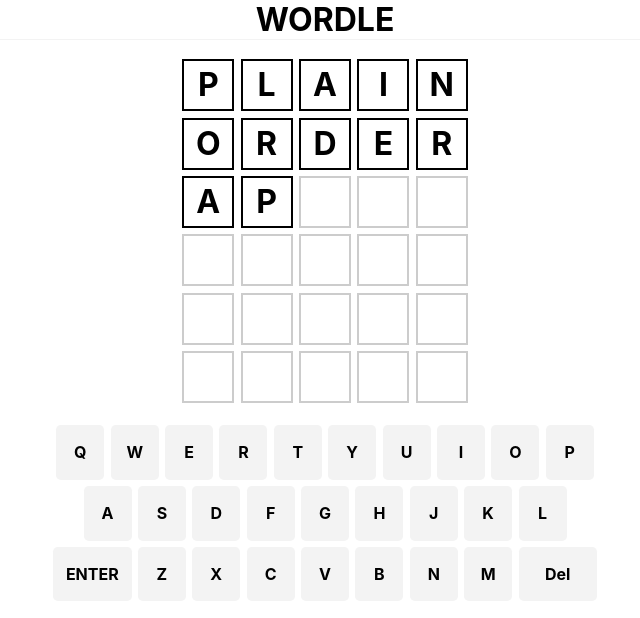
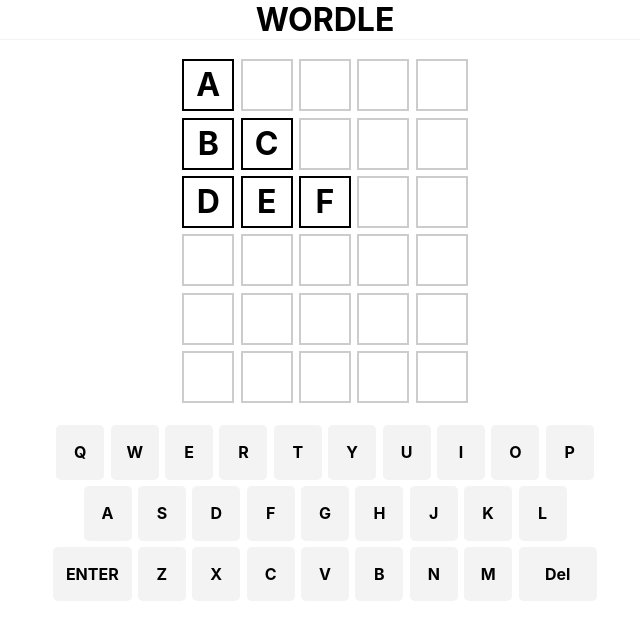
Before and after one commit to ksugimori/react-wordle, a React (Create React App) app: page / in a window 1280 px wide. Shown: the top 618 px of the page, without its empty margins (315-955 px from the left). Built offline with nearby package versions, Linux system fonts and the light colour scheme.

Commit message:
gameSlice 作成

```diff
--- a/src/app/components/WordList.tsx
+++ b/src/app/components/WordList.tsx
@@ -1,4 +1,7 @@
 import React from "react";
+import { useAppSelector, useAppDispatch } from '../../app/hooks';
+import { selectWords, addWord } from "../../features/game/gameSlice";
+
 import Word from "./Word";
 
 import styled from "styled-components";
@@ -15,15 +18,18 @@
 `;
 
 export default function WordList() {
+  const words = useAppSelector(selectWords);
+  const dispatch = useAppDispatch();
+
+  const wordComponents = Array(6).fill('')
+    .map((_, i) => words[i] || '')
+    .map(w => <Word value={w} />);
+  console.log(wordComponents);
+
   return (
-    <Container>
+    <Container onClick={() => dispatch(addWord("abcde"))}>
       <List>
-        <Word value="plain"></Word>
-        <Word value="order"></Word>
-        <Word value="ap"></Word>
-        <Word value=""></Word>
-        <Word value=""></Word>
-        <Word value=""></Word>
+        {wordComponents}
       </List>
     </Container>
   );
--- a/src/app/store.ts
+++ b/src/app/store.ts
@@ -1,9 +1,11 @@
 import { configureStore, ThunkAction, Action } from '@reduxjs/toolkit';
 import counterReducer from '../features/counter/counterSlice';
+import gameReducer from '../features/game/gameSlice';
 
 export const store = configureStore({
   reducer: {
     counter: counterReducer,
+    game: gameReducer
   },
 });
 
--- /dev/null
+++ b/src/features/game/gameSlice.ts
@@ -0,0 +1,50 @@
+import { createSlice, PayloadAction } from "@reduxjs/toolkit";
+import { RootState } from "../../app/store";
+
+export interface GameState {
+  /** ワードのリスト */
+  words: string[];
+
+  /** ステータス */
+  status: 'play' | 'win' | 'lose';
+
+  // TODO: ハズレ文字のリストとかも持つ？
+}
+
+const initialState: GameState = {
+  words: ['a', 'bc', 'def'], // TODO: ここ空に
+  status: 'play'
+};
+
+export const gameSlice = createSlice({
+  name: 'game',
+  initialState,
+  reducers: {
+    addWord: (state, action: PayloadAction<string>) => {
+      if (state.status === 'play') {
+        state.words.push(action.payload);
+      }
+    },
+
+    reset: (state) => {
+      state.words = [];
+      state.status = 'play'
+    }
+  }
+});
+
+//
+// Actions
+//
+export const { addWord, reset } = gameSlice.actions;
+
+//
+// Selectors
+//
+export const selectWords = (state: RootState) => state.game.words;
+export const selectStatus = (state: RootState) => state.game.status;
+
+//
+// Reducer
+//
+export default gameSlice.reducer;
```
